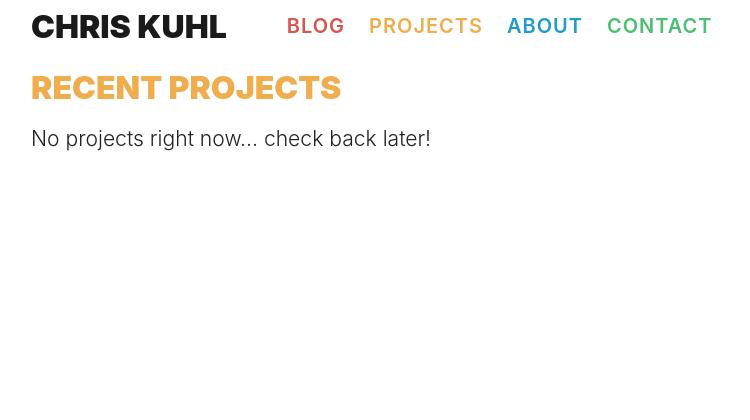
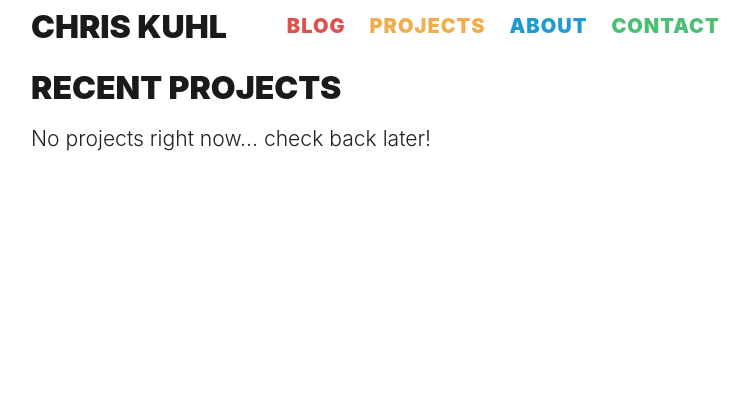
Before and after one commit to ckuhl/ckuhl.com, a Django app: template ckuhl/templates/portfolio/home.html in a window 1280 px wide. Shown: the top 420 px of the page, without its empty margins (259-1009 px from the left). Run offline with Django 3.2, Linux system fonts and the light colour scheme; the template is opened without the code that fills it, so the values that code supplies are empty; some libraries are stand-ins or nearby versions.

Commit message:
[style] Remove color and increase weight

```diff
--- a/ckuhl/templates/portfolio/home.html
+++ b/ckuhl/templates/portfolio/home.html
@@ -7,7 +7,7 @@
     {% endwith %}
 {% endblock %}
 {% block content %}
-    <h1 class="h1 my-3 text-warning">Recent Projects</h1>
+    <h1 class="h1 my-3">Recent Projects</h1>
     {% for page in flatpages %}
         <div class="my-3">
             <h2 class="h4"><a href="{% url 'portfolio:project' page.url %}">{{ page.title }}</a></h2>
--- a/static/css/custom.css
+++ b/static/css/custom.css
@@ -49,6 +49,7 @@ p {
 
 a.nav-link {
     font-size: 1.25rem;
+    font-weight: 900;
     padding: 0 0 0 0;
     margin: 0 0 0 0;
 }
```
